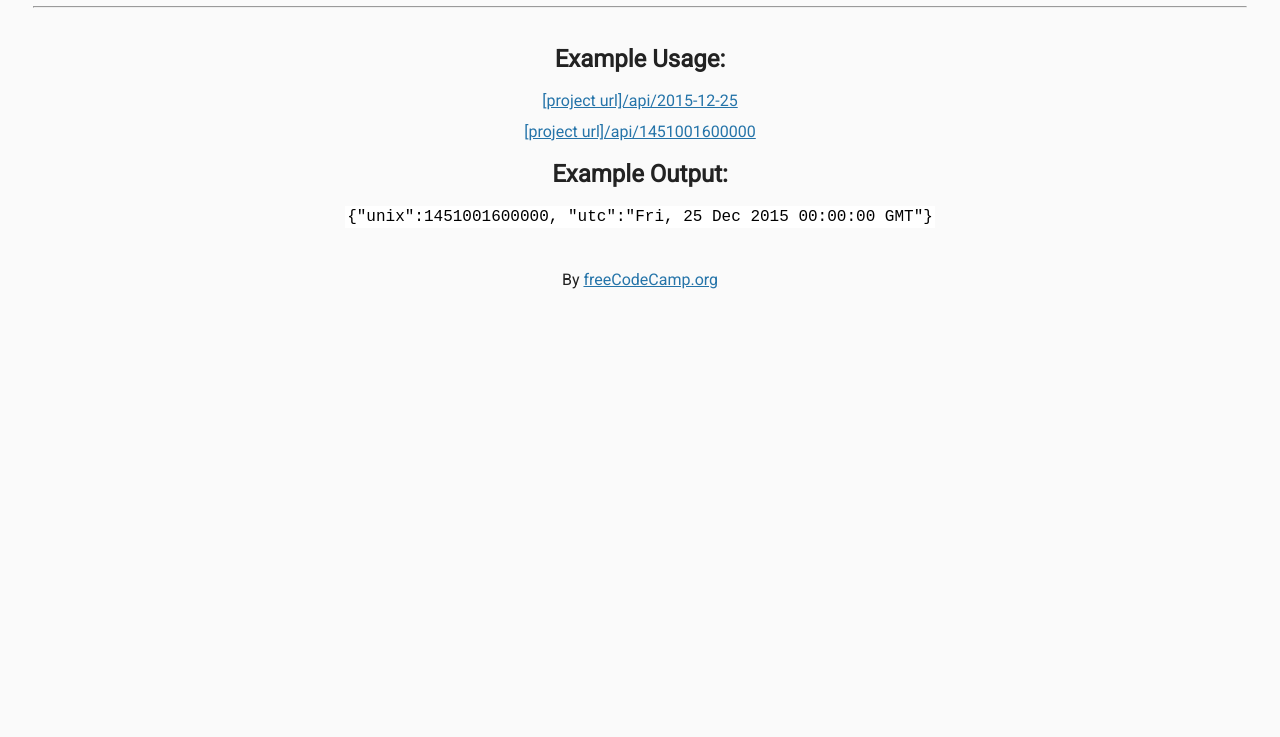
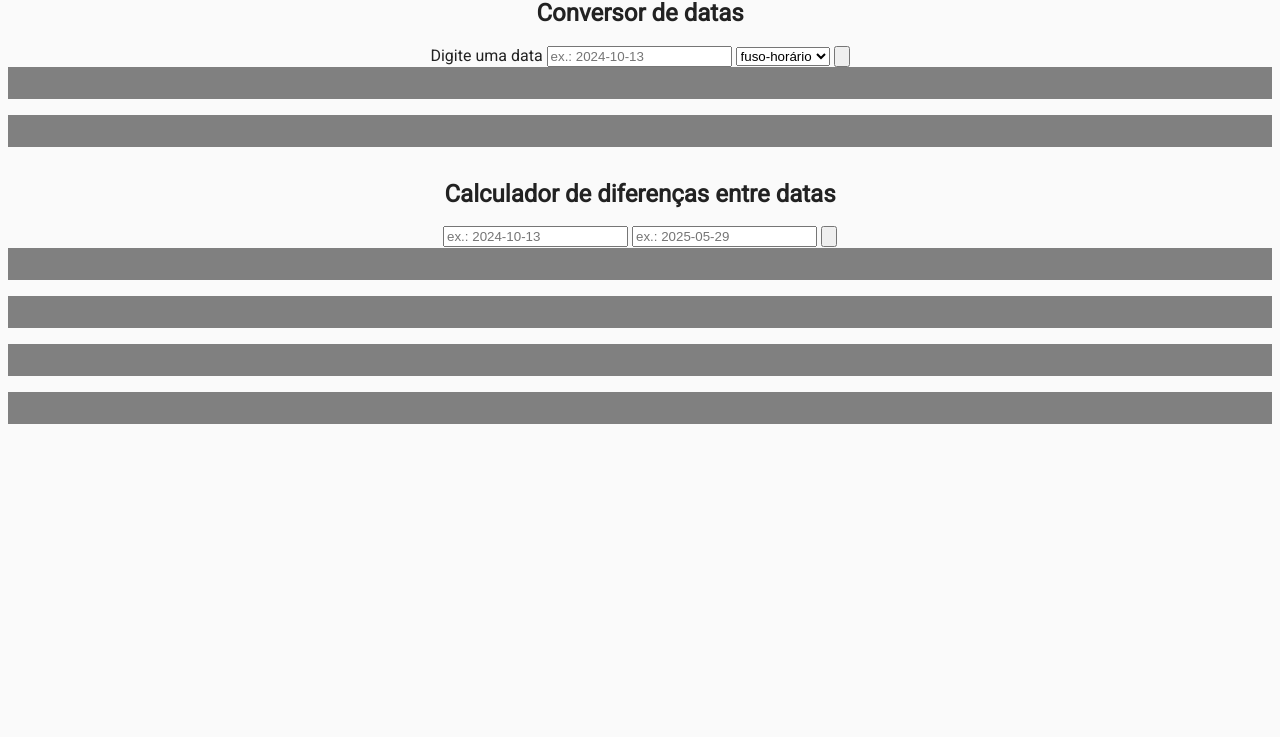
Before and after one commit to Davi-mulB/Programacao-II, a website: page frontend/index.html in a window 1280 px wide. Shown: the part 63-800 px from the top of the page. Drawn offline with Linux system fonts and the light colour scheme.

Commit message:
html preparado

```diff
--- a/frontend/index.html
+++ b/frontend/index.html
@@ -2,34 +2,72 @@
 
 <html>
    <head>
-      <title>Timestamp Microservice</title>
+      <title>Microsserviço de timestamp</title>
       <link rel="shortcut icon" href="https://cdn.freecodecamp.org/universal/favicons/favicon-32x32.png" type="image/x-icon"/>
       <link href="https://fonts.googleapis.com/css?family=Roboto" rel="stylesheet" type="text/css">
       <link href="style.css" rel="stylesheet" type="text/css">
+      <script src="/src/script.js"></script>
    </head>
 
    <body>
-    <h1>Timestamp Microservice</h1>
-    <hr />
-    <div>
-
-    </div>
-    <div class="container">
-      <h2>Example Usage:</h2>
-      <ul>
-        <li><a href="api/2015-12-25">[project url]/api/2015-12-25</a></li>
-        <li><a href="api/1451001600000">[project url]/api/1451001600000</a></li>
-      </ul>
-
-      <h2>Example Output:</h2>
-      <p>
-        <code>{"unix":1451001600000, "utc":"Fri, 25 Dec 2015 00:00:00 GMT"}</code>
-      </p>
-    </div>
-    <div class="footer">
-      <p>
-        By <a href="https://www.freecodecamp.org/">freeCodeCamp.org</a>
-      </p>
+    <h1>Microsserviço de timestamp</h1>
+      <div class="interactiveApi">
+        <div class="converter">
+          <h2>Conversor de datas</h2>
+          <div class="inputs">
+            <label>
+              Digite uma data
+            </label>
+            <input type="text" id="dateConverter" placeholder="ex.: 2024-10-13">
+            <select>
+              <option>fuso-horário</option>
+              <option value="12">GMT +12</option>
+              <option value="11">GMT +11</option>
+              <option value="10">GMT +10</option>
+              <option value="9">GMT +9</option>
+              <option value="8">GMT +8</option>
+              <option value="7">GMT +7</option>
+              <option value="6">GMT +6</option>
+              <option value="5">GMT +5</option>
+              <option value="4">GMT +4</option>
+              <option value="3">GMT +3</option>
+              <option value="2">GMT +2</option>
+              <option value="1">GMT +1</option>
+              <option value="0">GMT 0</option>
+              <option value="-1">GMT -1</option>
+              <option value="-2">GMT -2</option>
+              <option value="-3">GMT -3</option>
+              <option value="-4">GMT -4</option>
+              <option value="-5">GMT -5</option>
+              <option value="-6">GMT -6</option>
+              <option value="-7">GMT -7</option>
+              <option value="-8">GMT -8</option>
+              <option value="-9">GMT -9</option>
+              <option value="-10">GMT -10</option>
+              <option value="-11">GMT -11</option>
+              <option value="-12">GMT -12</option>
+            </select>
+            <input type="button" id="converterButton" placeholder="converter">
+          </div>
+          <div class="outputsConverter outputs">
+            <div id="convertedUTC"><span id="convertedUTCText"></span></div>
+            <div id="convertedUnix"><span id="convertedUnixText"></span></div>
+          </div>
+      </div>
+      <div class="difference">
+        <h2>Calculador de diferenças entre datas</h2>
+        <div class="inputs">
+          <input type="text" id="dateDifference1" placeholder="ex.: 2024-10-13">
+         <input type="text" id="dateDifference2" placeholder="ex.: 2025-05-29">
+         <input type="button" id="converterButton" placeholder="converter">
+        </div>
+        <div class="outputsDifference outputs">
+          <div id="Days"><span id="differenceDays"></span></div>
+          <div id="Hours"><span id="differenceHours"></span></div>
+          <div id="Minutes"><span id="differenceMinutes"></span></div>
+          <div id="Seconds"><span id="convertedUnixText"></span></div>
+        </div>
+      </div>
     </div>
   </body>
 </html>
--- a/frontend/style.css
+++ b/frontend/style.css
@@ -43,3 +43,22 @@ li {
 a {
 	color: #2574A9;
 }
+
+.outputs > div {
+	margin-bottom: 1rem;
+}
+
+.outputs > div,
+span {
+	background-color: gray;
+	color: white;
+	height: 2rem;
+}
+
+.outputsConverter {
+	height: 6rem;
+}
+
+.outputsDifference {
+	height: 10rem;
+}
```
Also changed, not shown: server.js (+29 -19 lines).
